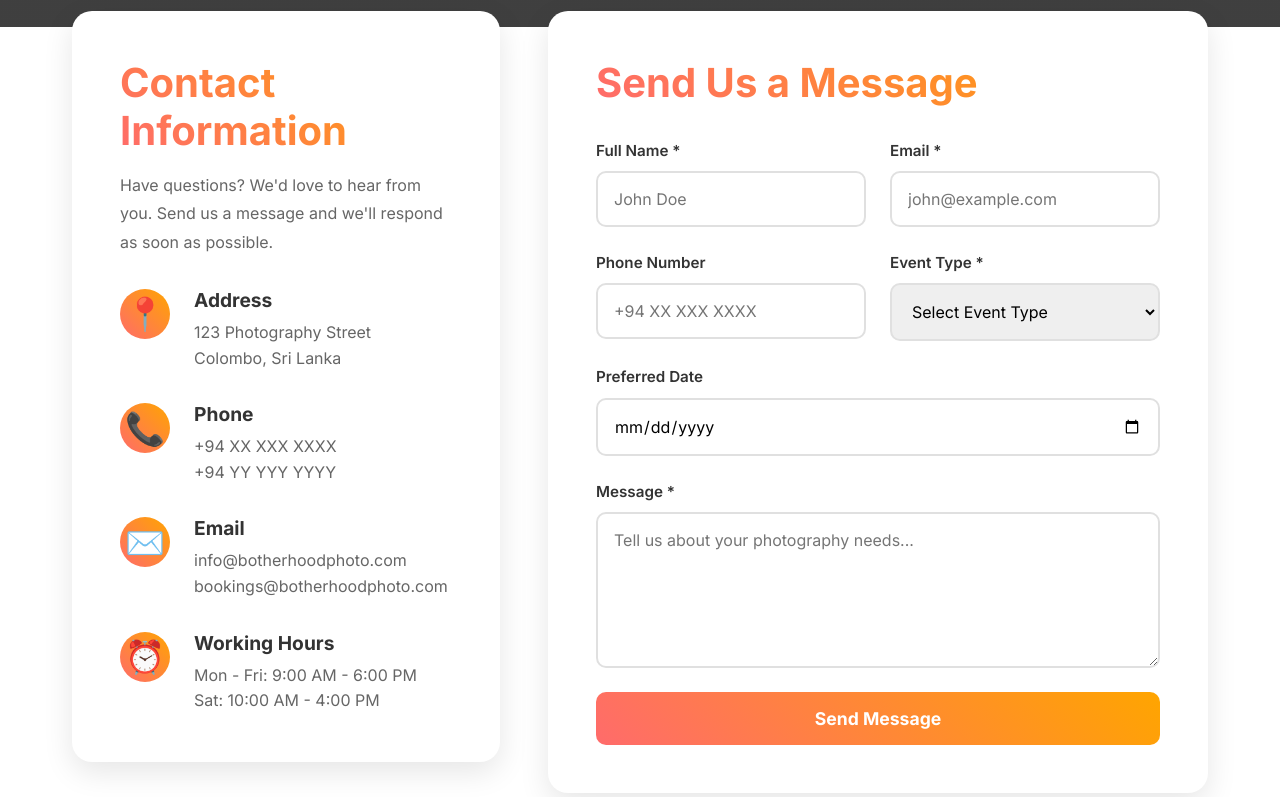
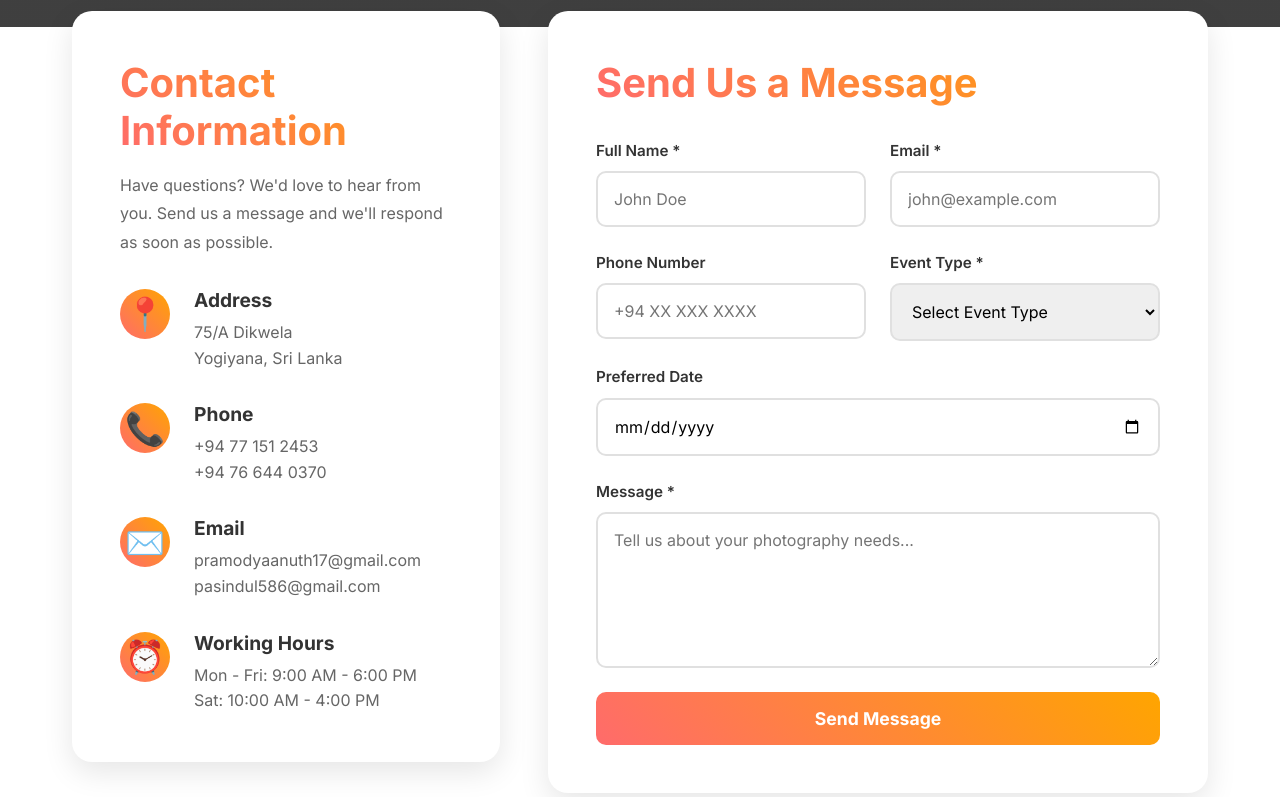
Before and after one commit to JMPLakshan/photograpysite, a React (Vite) app: page /contact in a window 1280 px wide. Shown: the part 382-1179 px from the top of the page. Built offline with nearby package versions, Linux system fonts and the light colour scheme; grey boxes are pictures that could not be loaded.

Commit message:
update contac page

```diff
--- a/src/pages/Contact.jsx
+++ b/src/pages/Contact.jsx
@@ -50,7 +50,7 @@ function Contact() {
               <div className="info-icon">📍</div>
               <div>
                 <h3>Address</h3>
-                <p>123 Photography Street<br />Colombo, Sri Lanka</p>
+                <p>75/A Dikwela<br />Yogiyana, Sri Lanka</p>
               </div>
             </div>
 
@@ -58,7 +58,7 @@ function Contact() {
               <div className="info-icon">📞</div>
               <div>
                 <h3>Phone</h3>
-                <p>+94 XX XXX XXXX<br />+94 YY YYY YYYY</p>
+                <p>+94 77 151 2453<br />+94 76 644 0370</p>
               </div>
             </div>
 
@@ -66,7 +66,7 @@ function Contact() {
               <div className="info-icon">✉️</div>
               <div>
                 <h3>Email</h3>
-                <p>info@botherhoodphoto.com<br />bookings@botherhoodphoto.com</p>
+                <p>pramodyaanuth17@gmail.com<br />pasindul586@gmail.com</p>
               </div>
             </div>
 
--- a/src/pages/Gallery.jsx
+++ b/src/pages/Gallery.jsx
@@ -11,7 +11,7 @@ function Gallery() {
     { id: 4, category: 'wedding', url: 'https://images.unsplash.com/photo-1606800052052-a08af7148866?w=800', title: 'Wedding Details' },
     { id: 5, category: 'event', url: 'https://images.unsplash.com/photo-1492684223066-81342ee5ff30?w=800', title: 'Event Coverage' },
     { id: 6, category: 'portrait', url: 'https://images.unsplash.com/photo-1494790108377-be9c29b29330?w=800', title: 'Studio Portrait' },
-    { id: 7, category: 'landscape', url: 'https://images.unsplash.com/photo-1472214103451-9374bd1c798e?w=800', title: 'Sunset Landscape' },
+    { id: 7, category: 'landscape', url: 'https://images.unsplash.com/photo-1506905925346-21bda4d32df4?w=800', title: 'Sunset Landscape' },
     { id: 8, category: 'wedding', url: 'https://images.unsplash.com/photo-1511285560929-80b456fea0bc?w=800', title: 'Wedding Reception' },
     { id: 9, category: 'event', url: 'https://images.unsplash.com/photo-1511578314322-379afb476865?w=800', title: 'Corporate Event' },
     { id: 10, category: 'portrait', url: 'https://images.unsplash.com/photo-1506794778202-cad84cf45f1d?w=800', title: 'Professional Headshot' },
```
